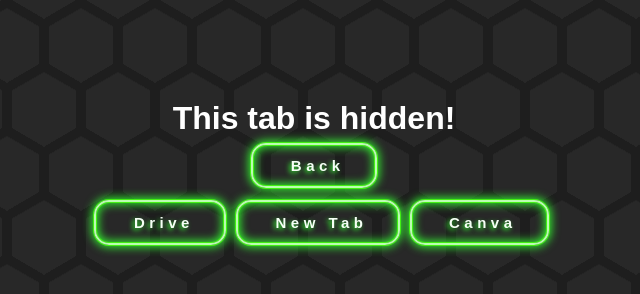
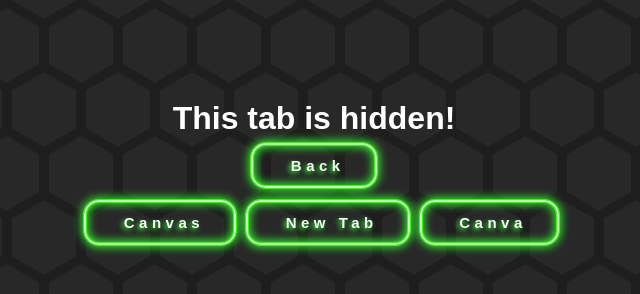
Before and after one commit to rydrweb/hidden2, a plain HTML site: page index.html in a window 1280 px wide. Shown: the whole page, without its empty margins (326-966 px from the left). Drawn offline with Linux system fonts and the light colour scheme.

Commit message:
Update index.html

```diff
--- a/index.html
+++ b/index.html
@@ -92,7 +92,7 @@
         <h1>This tab is hidden!</h1>
         <a href="https://rydrweb.github.io">Back</a>
         <div class="content">
-            <a href="https://rydrweb.github.io/hidden2">Drive</a>
+            <a href="https://rydrweb.github.io/hidden">Canvas</a>
             <a href="https://rydrweb.github.io/hidden3">New Tab</a>
             <a href="https://rydrweb.github.io/hidden4">Canva</a>
         </div>
```
